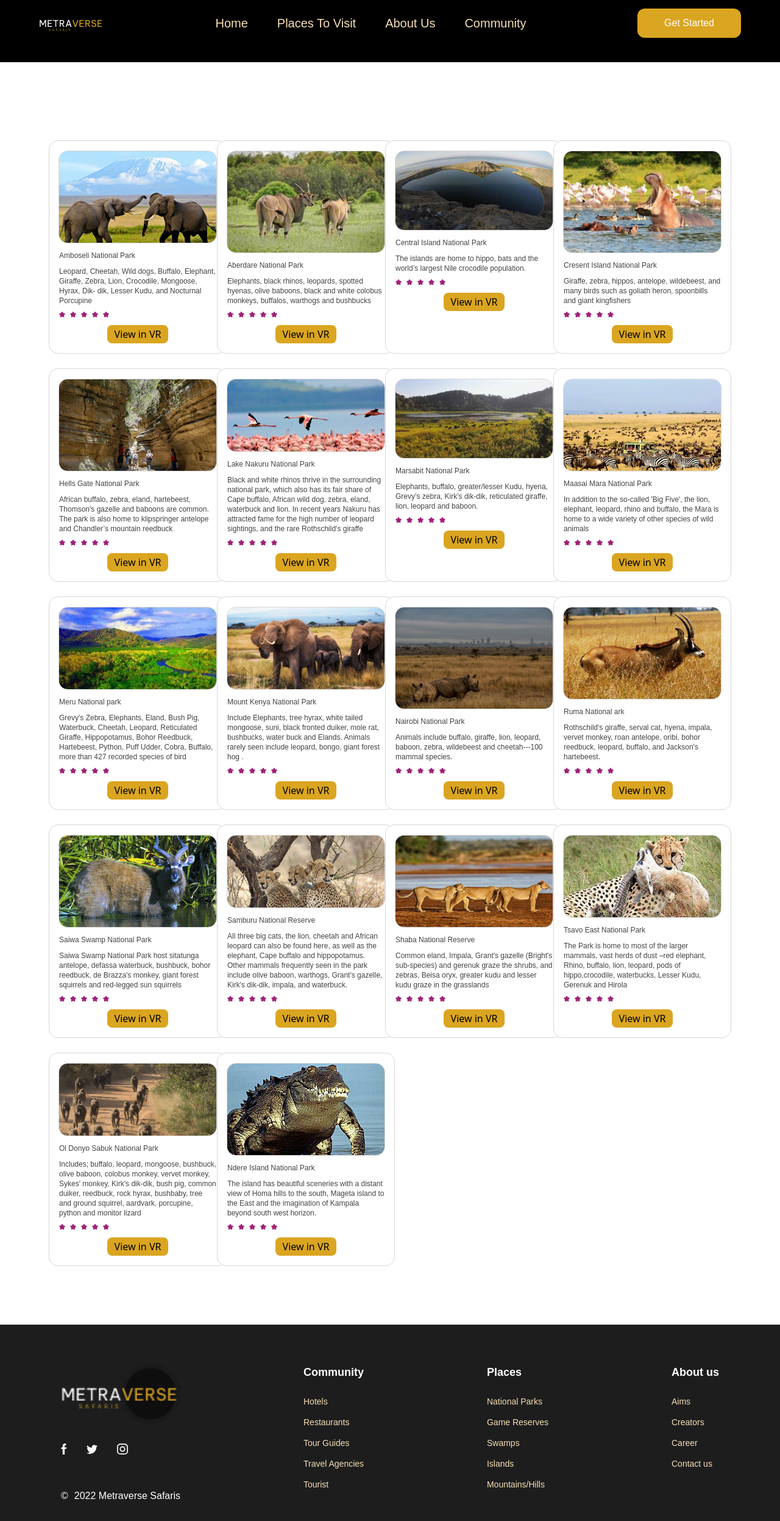
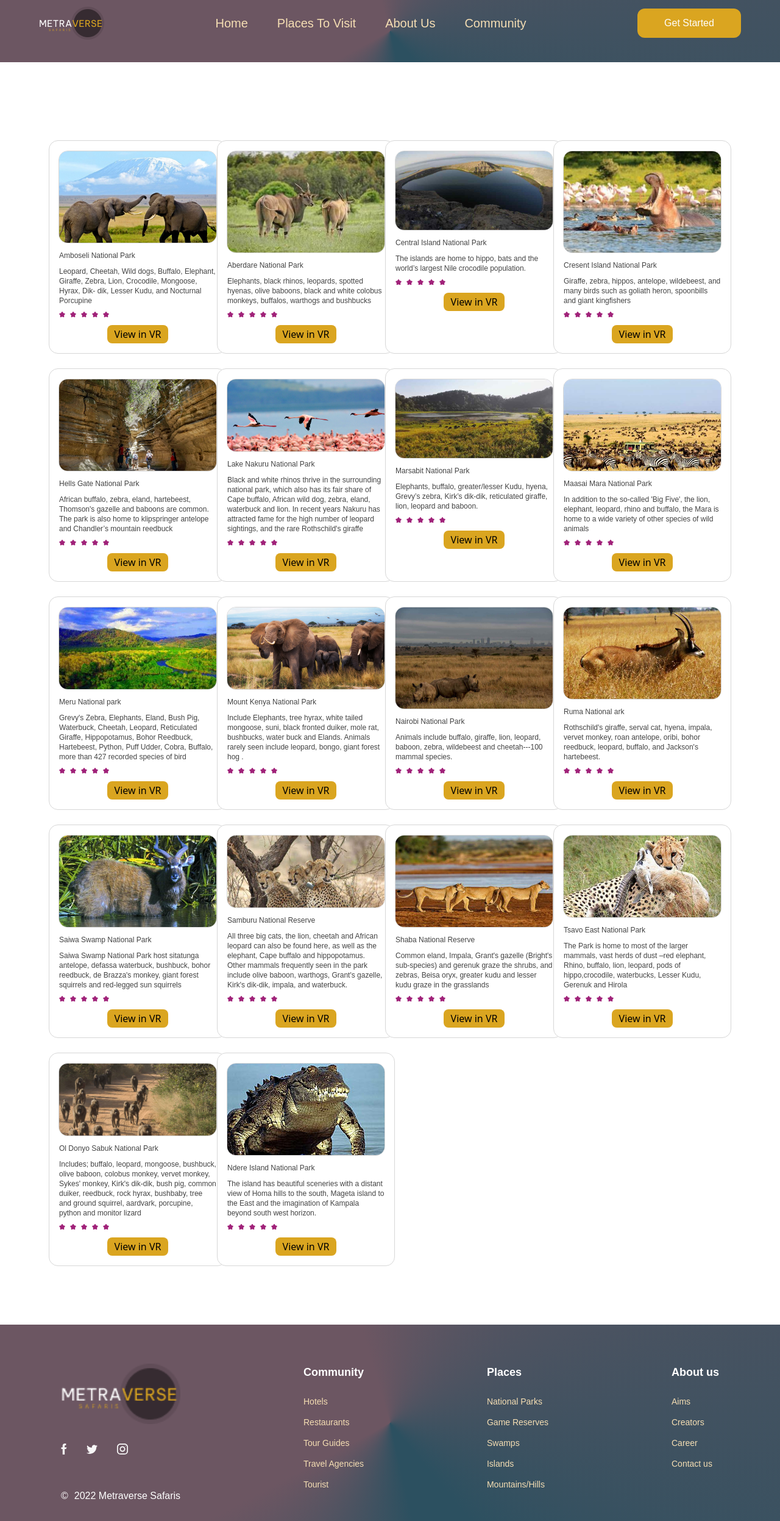
Before and after one commit to zambogo7/Metaverse, a React (Create React App) app: page /places-to-stay in a window 1280 px wide. Shown: the whole page at 61% size. Built offline with nearby package versions, Linux system fonts and the light colour scheme; a web font is replaced by a local one.

Commit message:
site interactive fix

```diff
--- a/src/components/Footer.jsx
+++ b/src/components/Footer.jsx
@@ -4,7 +4,7 @@ import { Facebook, Instagram, LogoWhite, Twitter } from "../assets";
 
 const Footer = () => {
   return (
-    <footer className="w-full lg:h-[322px] pt-16 pb-9 px-8 lg:px-[100px] bg-footer grid grid-cols-2 lg:flex gap-8 lg:flex-row justify-between items-start">
+    <footer className=" footer-bg w-full lg:h-[322px] pt-16 pb-9 px-8 lg:px-[100px] grid grid-cols-2 lg:flex gap-8 lg:flex-row justify-between items-start">
       <section className="flex flex-col gap-8 lg:gap-50">
 
         <img src={LogoWhite} alt="" />
--- a/src/components/Menu.jsx
+++ b/src/components/Menu.jsx
@@ -1,13 +1,14 @@
 import React, { useState } from "react";
 import { Link } from "react-router-dom";
 import Modal from "./Modal";
+import './index.css';
 
 const Menu = () => {
   const [modalOpen, setModalOpen] = useState(false);
 
   return (
     // <div className="fixed top-0 left-0 w-screen h-screen px-8 bg-pale flex justify-center items-center z-50">
-      <div className="w-[210px] p-[20px] z-[100] color-primary rounded-xl flex flex-col items-end lg:hidden gap-6 fixed top-[100px] right-[15px]">
+      <div className="w-[210px] p-[20px] z-[100] menu-bg rounded-xl flex flex-col items-end lg:hidden gap-6 fixed top-[100px] right-[15px]">
         <div className="flex flex-col justify-center items-end gap-6">
           <Link to="/" className="nav__link">
             Home
--- a/src/components/Navbar.jsx
+++ b/src/components/Navbar.jsx
@@ -4,6 +4,7 @@ import { Logo } from "../assets";
 import Menu from "./Menu";
 import Modal from "./Modal";
 import './index.css'
+import '../screens/index.css';
 
 const Navbar = () => {
   const [modalOpen, setModalOpen] = useState(false);
@@ -36,7 +37,7 @@ const Navbar = () => {
       </div>
 
       <button
-        className=" h-12 rounded-xl hidden lg:flex justify-center items-center w-[170px] background-color-primary bg-gradient-to-t text-white font-default font-light text-base"
+        className=" getstarted-btn h-12 rounded-xl hidden lg:flex justify-center items-center w-[170px] background-color-primary bg-gradient-to-t text-white font-default font-light text-base"
         onClick={() => {
           setModalOpen(true);
         }}
--- a/src/components/index.css
+++ b/src/components/index.css
@@ -1,5 +1,6 @@
 .default{
-background-color:black;
+/* background-color:hsla(327,11%,38%,1); */
+background:conic-gradient(from 180deg at 50% 50%, #2C5060 -13.12deg, #6C5662 61.87deg, #6C5662 163.12deg, #2C5060 320.63deg, #2C5060 346.88deg, #6C5662 421.87deg);
 padding:3%;
 margin: auto;
 }
@@ -8,6 +9,9 @@ background-color:#daa520;
 }
 .nav__link, .footer__link{
 color:wheat;
+}
+.nav__link:hover, .footer__link:hover{
+color:#ffff;
 }
 
 @media only screen and (max-width: 600px) {
@@ -43,3 +47,7 @@ color:wheat;
         padding:3% 5% 5%;
     }
 }
+
+.footer-bg, .menu-bg{
+    background:conic-gradient(from 180deg at 50% 50%, #2C5060 -13.12deg, #6C5662 61.87deg, #6C5662 163.12deg, #2C5060 320.63deg, #2C5060 346.88deg, #6C5662 421.87deg);
+}
--- a/src/screens/Landing.jsx
+++ b/src/screens/Landing.jsx
@@ -33,7 +33,7 @@ const Landing = () => {
               placeholder="Search for location"
               className="h-[54px] w-full max-w-[390px] border border-priBorder bg-white rounded-tl-lg rounded-bl-lg px-4 py-[18px] placeholder:text-placeholder placeholder:font-normal placeholder:font-default placeholder:text-base text-text font-normal font-default text-base outline-none"
             />
-            <button className="background-color-primary flex justify-center items-center w-[230px] h-[54px] py-4 rounded-tr-lg rounded-br-lg text-white font-normal font-default text-base">
+            <button className=" search-btn background-color-primary flex justify-center items-center w-[230px] h-[54px] py-4 rounded-tr-lg rounded-br-lg text-white font-normal font-default text-base">
               Search
             </button>
           </form>
@@ -79,7 +79,7 @@ const Landing = () => {
                     </span>
 
                   </div>
-                  <div className="w-full flex justify-start items-center gap-2">
+                  <div className="rating w-full flex justify-start items-center gap-2">
                     <img  src={Star} alt="" />
                     <img  src={Star} alt="" />
                     <img  src={Star} alt="" />
@@ -107,7 +107,7 @@ const Landing = () => {
             user experience. We have partnered with an assortment of game parks and game reserves to provide easy access to the enriched, native
             wildlife ecosystem. Get a bonus on your next tour by booking with us.
           </p>
-          <button className="h-12 rounded-lg flex justify-center items-center w-[156px] bg-white color-primary font-default font-light font-base">
+          <button className=" learnmore-btn h-12 rounded-lg flex justify-center items-center w-[156px] bg-white color-primary font-default font-light font-base">
             <Link to="/">Learn More</Link>
           </button>
         </div>
--- a/src/screens/index.css
+++ b/src/screens/index.css
@@ -7,7 +7,7 @@ height:30px;
 position:relative;
 }
 .button:hover{
-background-color:black;
+    background:conic-gradient(from 180deg at 50% 50%, #2C5060 -13.12deg, #6C5662 61.87deg, #6C5662 163.12deg, #2C5060 320.63deg, #2C5060 346.88deg, #6C5662 421.87deg);
 color:white;
 z-index:3000;
 transform:traslate(12%, 5%);
@@ -22,7 +22,7 @@ height:350px;
 .color-primary{
 color:#daa520;
 }
-.default-cards-landing:hover{
+.default-cards-landing:hover, .getstarted-btn:hover, .learnmore-btn:hover, .search-btn:hover{
 transform: scale(1.02);
 cursor:pointer;
 opacity:0.8;
@@ -36,3 +36,6 @@ opacity:0.8;
 transition: .25s ease-in-out;
 z-index:1000;
 }
+.rating{
+
+}
```
